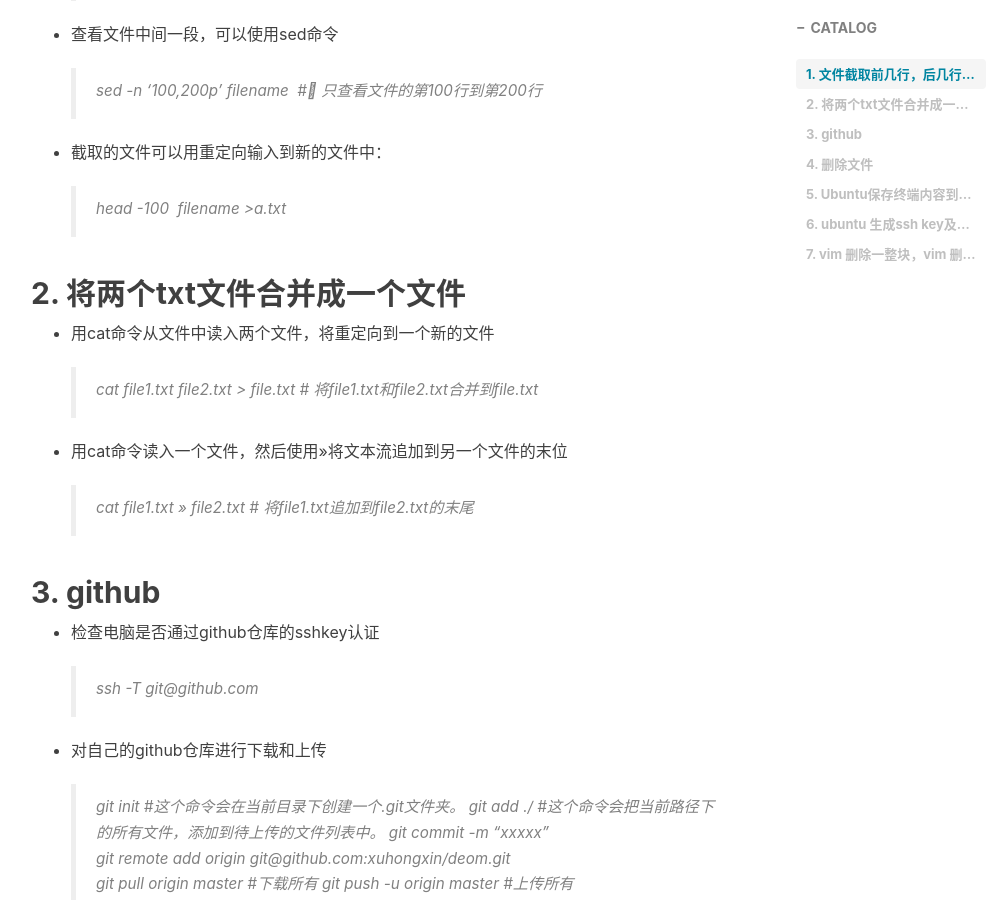
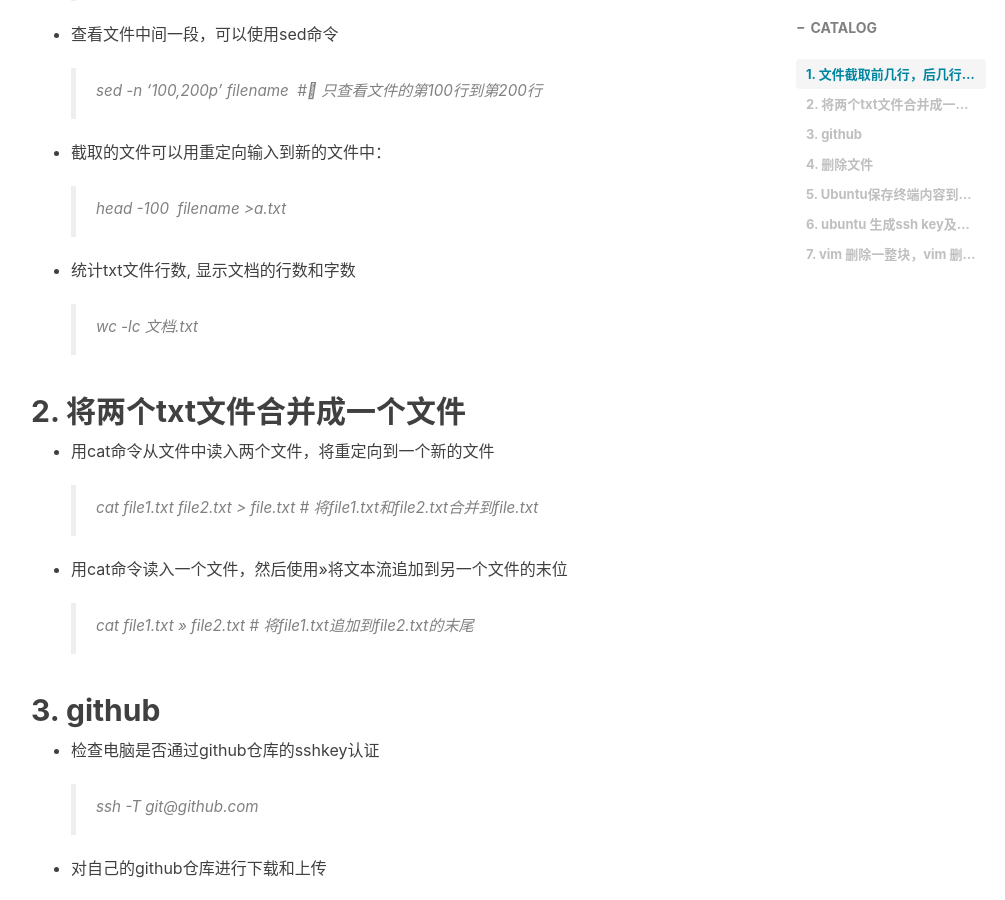
Before and after one commit to HuangJing0/HuangJing0.github.io, a Jekyll site: the page built from _posts/2019-05-07-[Tips for Linux] 常用命令行命令.md, in a window 1280 px wide and 900 px high, scrolled down 831 px. Shown: the whole window, without its empty margins (234-1239 px from the left). Built offline with Jekyll 4.4.1, drawn with Linux system fonts in a browser that asks for light colours; comment, search, counter and statistics services are not loaded.

Commit message:
update_post

```diff
--- a/_posts/2019-05-07-[Tips for Linux] 常用命令行命令.md
+++ b/_posts/2019-05-07-[Tips for Linux] 常用命令行命令.md
@@ -25,6 +25,10 @@ tags:
 
 * 截取的文件可以用重定向输入到新的文件中：
    > head -100  filename >a.txt
+
+* 统计txt文件行数, 显示文档的行数和字数
+  > wc -lc 文档.txt
+
 
 ## 2. 将两个txt文件合并成一个文件
 * 用cat命令从文件中读入两个文件，将重定向到一个新的文件
```
Also changed, not shown: 4 other files.
